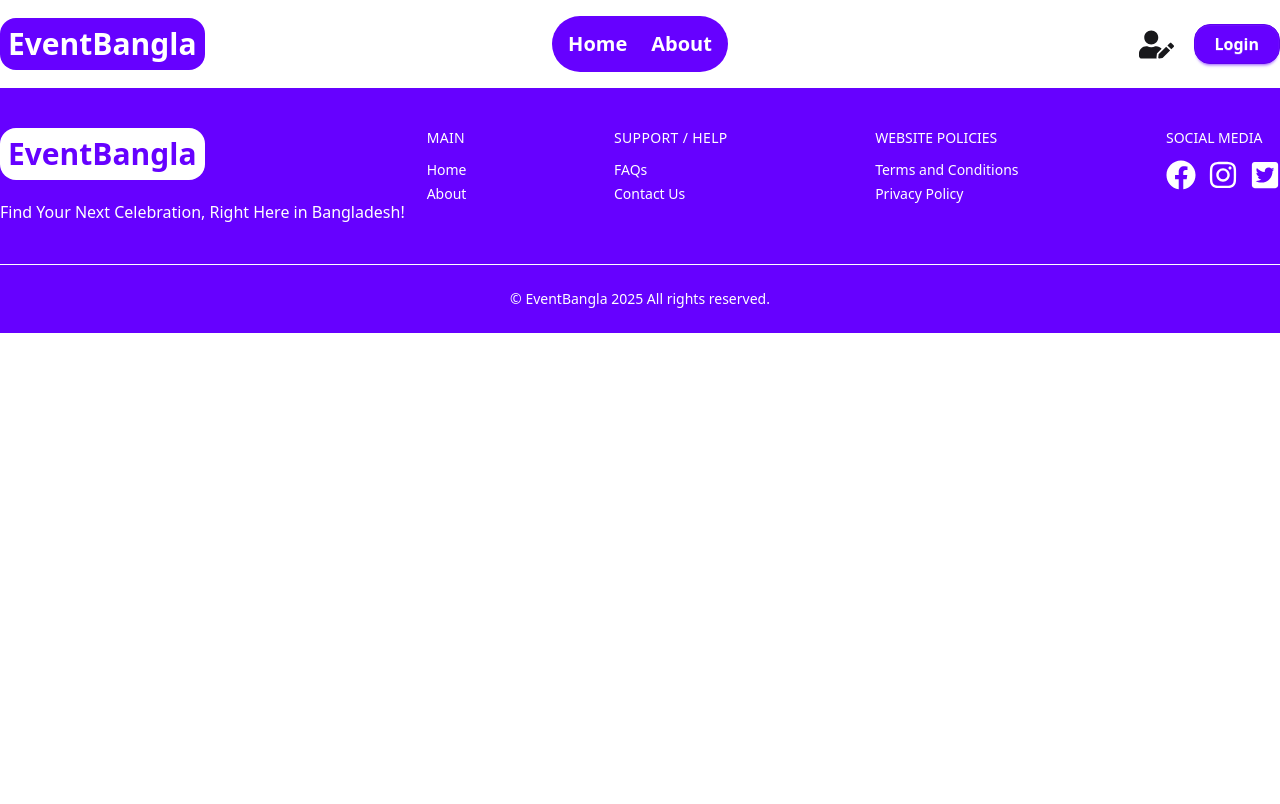
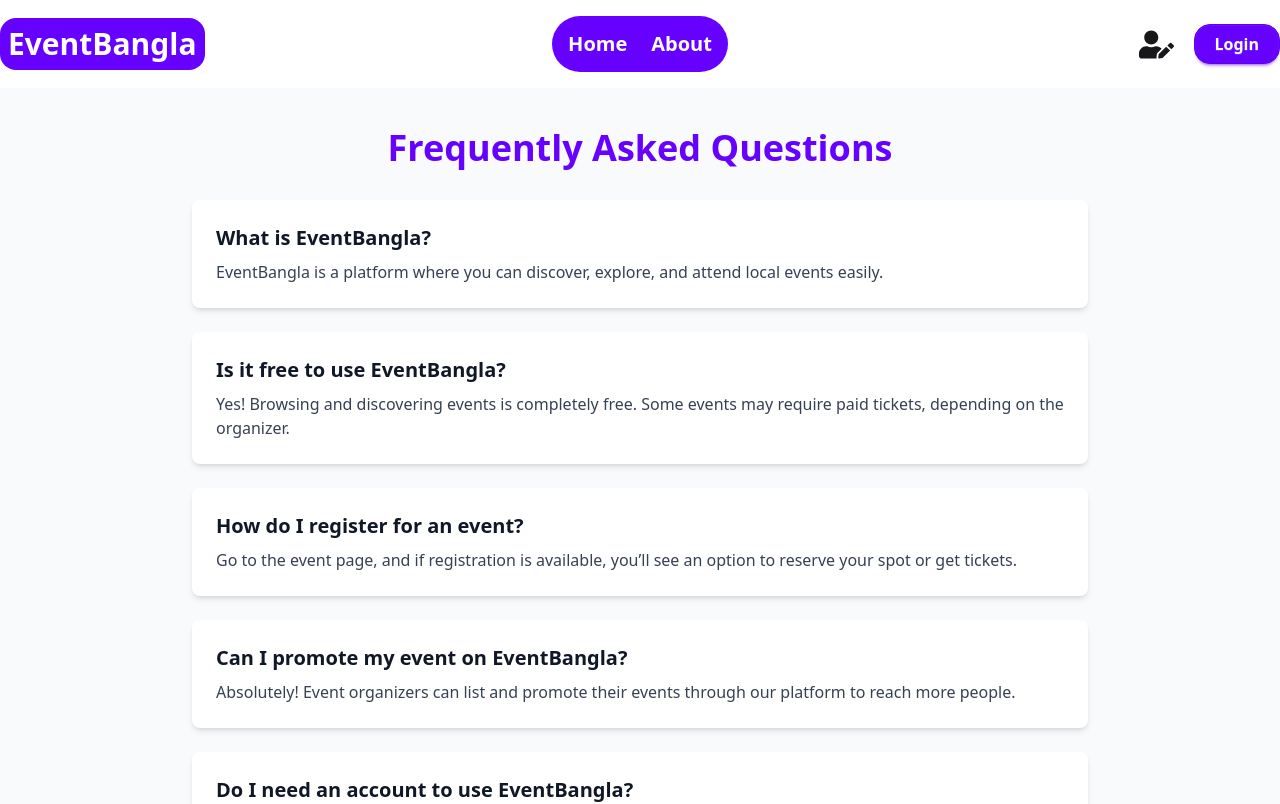
Before and after one commit to sajjadsajux/eventbangla, a React (Vite) app: page /faqs in a window 1280 px wide. Shown: the top 804 px of the page. Built offline with nearby package versions, Linux system fonts and the light colour scheme; no server answers.

Commit message:
Added Faq Page

```diff
--- a/src/Components/Footer/Footer.jsx
+++ b/src/Components/Footer/Footer.jsx
@@ -32,7 +32,7 @@ const Footer = () => {
                   <Link to="/faqs">FAQs</Link>
                 </li>
                 <li>
-                  <Link to="/terms-and-conditions">Contact Us</Link>
+                  <Link to="/contact">Contact Us</Link>
                 </li>
               </ul>
             </div>
--- a/src/Pages/Faq/Faq.jsx
+++ b/src/Pages/Faq/Faq.jsx
@@ -3,8 +3,46 @@ import DynamicTittle from "../../Utils/DynamicTittle";
 
 const Faq = () => {
   DynamicTittle("FAQs");
+  const faqs = [
+    {
+      question: "What is EventBangla?",
+      answer: "EventBangla is a platform where you can discover, explore, and attend local events easily.",
+    },
+    {
+      question: "Is it free to use EventBangla?",
+      answer: "Yes! Browsing and discovering events is completely free. Some events may require paid tickets, depending on the organizer.",
+    },
+    {
+      question: "How do I register for an event?",
+      answer: "Go to the event page, and if registration is available, you’ll see an option to reserve your spot or get tickets.",
+    },
+    {
+      question: "Can I promote my event on EventBangla?",
+      answer: "Absolutely! Event organizers can list and promote their events through our platform to reach more people.",
+    },
+    {
+      question: "Do I need an account to use EventBangla?",
+      answer: "You can browse events without an account, but for booking or managing your listings, you need to sign up.",
+    },
+  ];
 
-  return <div></div>;
+  return (
+    <>
+      <div className="bg-gray-50 py-10 px-4 md:px-20 text-gray-800">
+        <div className="max-w-4xl mx-auto">
+          <h1 className="text-4xl font-bold text-primary mb-8 text-center">Frequently Asked Questions</h1>
+          <div className="space-y-6">
+            {faqs.map((faq, index) => (
+              <div key={index} className="bg-white shadow-md p-6 rounded-lg hover:shadow-lg transition duration-300">
+                <h3 className="text-xl font-semibold text-gray-900">{faq.question}</h3>
+                <p className="mt-2 text-gray-700">{faq.answer}</p>
+              </div>
+            ))}
+          </div>
+        </div>
+      </div>
+    </>
+  );
 };
 
 export default Faq;
--- a/src/Pages/Terms/Terms.jsx
+++ b/src/Pages/Terms/Terms.jsx
@@ -9,7 +9,7 @@ const Terms = () => {
     <>
       <div className="bg-gray-50 py-10 px-4 md:px-20 text-gray-800">
         <div className="max-w-4xl mx-auto">
-          <h1 className="text-4xl font-bold mb-6 text-primary">Terms and Conditions</h1>
+          <h1 className="text-4xl font-bold mb-6 text-primary text-center">Terms and Conditions</h1>
           <p className="text-sm text-gray-500 mb-10">Last updated: [07/05/2025]</p>
 
           <div className="space-y-8">
```
